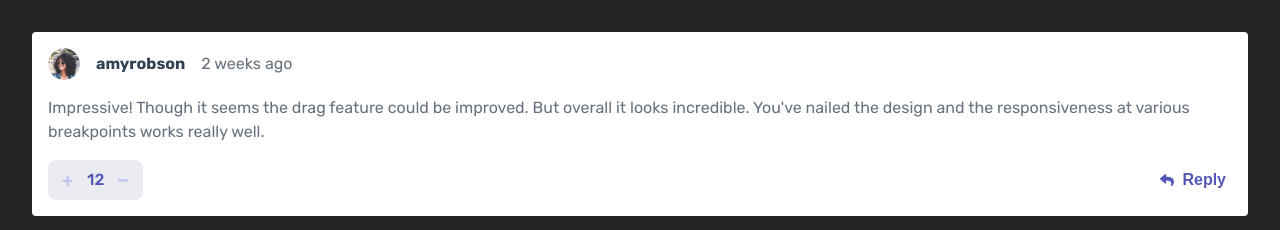
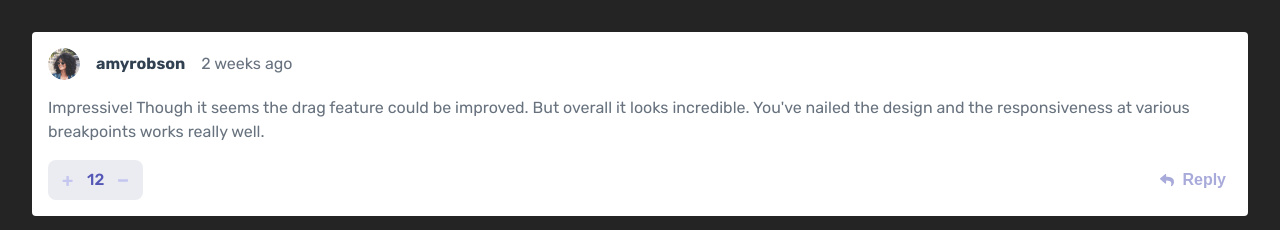
Before and after one commit to Chayapol-c/interactive-comments-sections-main, a React (Vite) app: page / in a window 1280 px wide. In both pictures the pointer is over the button 1193 px from the left and 180 px from the top of the page. Shown: the top 230 px of the page. Built offline with nearby package versions, Linux system fonts and the light colour scheme.

Commit message:
feat: button active state

```diff
--- a/src/components/Button/button.css
+++ b/src/components/Button/button.css
@@ -5,6 +5,11 @@
   text-transform: capitalize;
   font-weight: var(--font-weight-bold);
   font-size: 1rem;
+  cursor: pointer;
+
+  &:hover {
+    opacity: 0.5;
+  }
 }
 
 .button-primary {
--- a/src/components/Counter/counter.css
+++ b/src/components/Counter/counter.css
@@ -21,4 +21,5 @@
 
   color: var(--primary-light-blue);
   font-weight: var(--font-weight-button);
+  cursor: pointer;
 }
```
